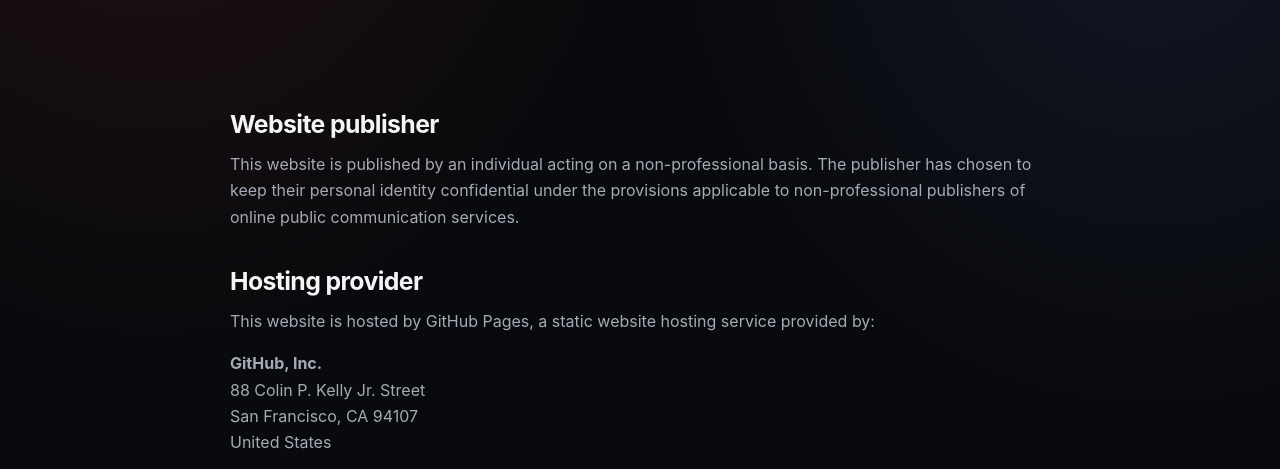
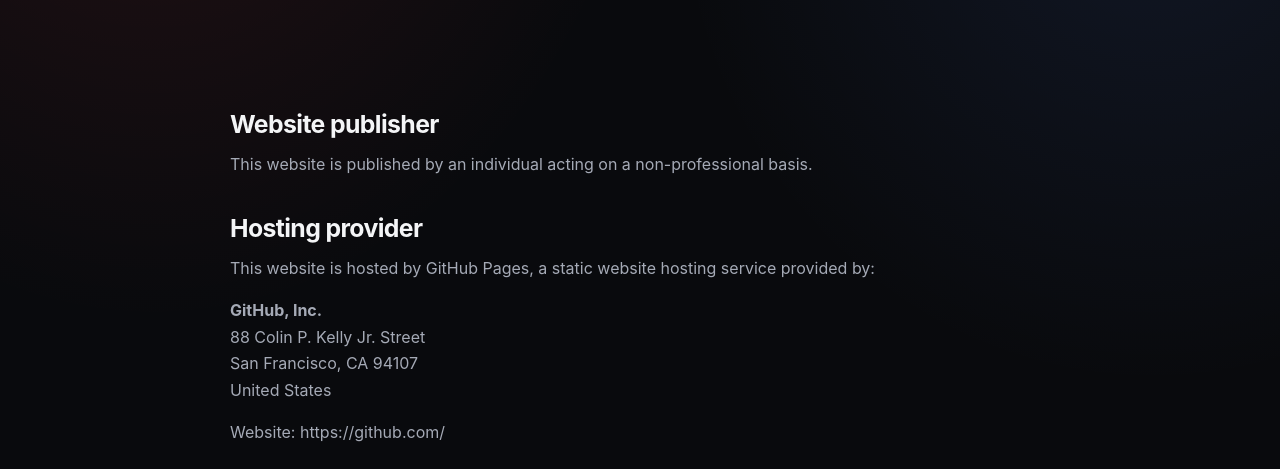
Before and after one commit to jimbarba/MagicPlay, a plain HTML site: page legal/index.html in a window 1280 px wide. Shown: the part 331-800 px from the top of the page. Drawn offline with Linux system fonts and the light colour scheme.

Commit message:
Update index.html

```diff
--- a/legal/index.html
+++ b/legal/index.html
@@ -22,7 +22,7 @@
     </div></section>
     <section class="wrap prose">
       <h2>Website publisher</h2>
-      <p>This website is published by an individual acting on a non-professional basis. The publisher has chosen to keep their personal identity confidential under the provisions applicable to non-professional publishers of online public communication services.</p>
+      <p>This website is published by an individual acting on a non-professional basis.</p>
       <h2>Hosting provider</h2>
       <p>This website is hosted by GitHub Pages, a static website hosting service provided by:</p>
       <p><strong>GitHub, Inc.</strong><br>
```
